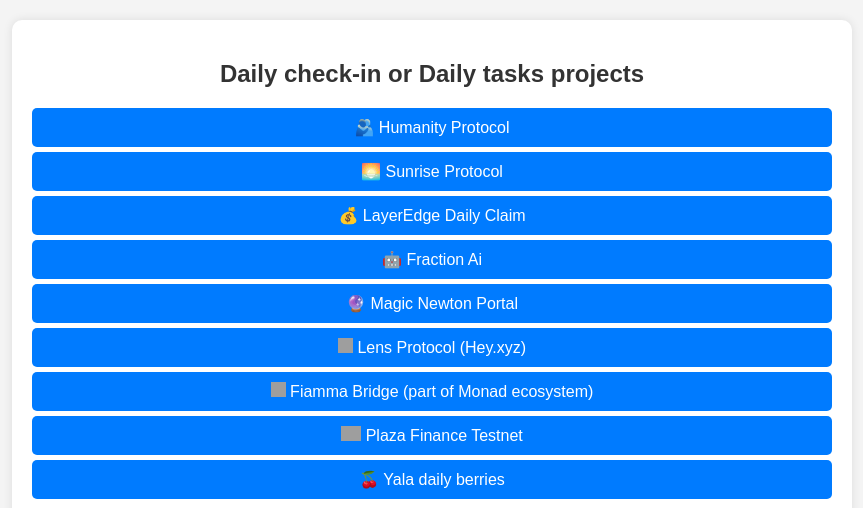
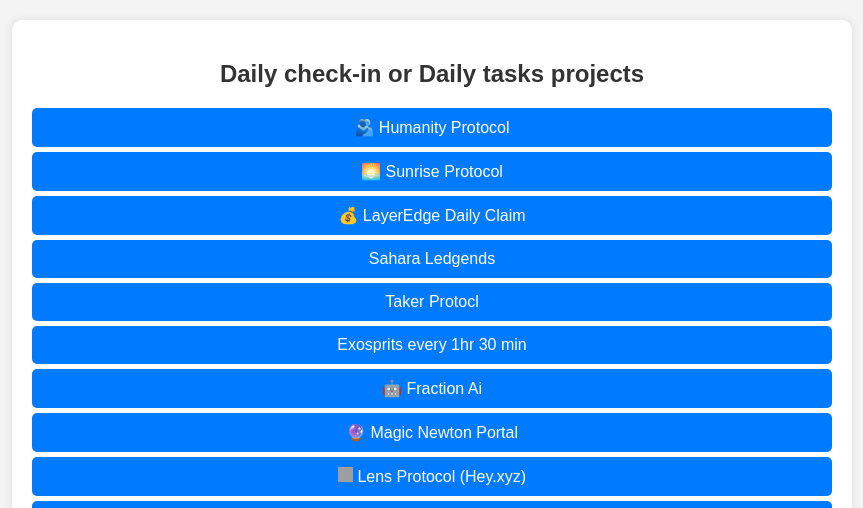
Before and after one commit to byaswanthkrishnakartik/Monad-testnet, a plain HTML site: page index.html in a window 1280 px wide. Shown: the top 508 px of the page, without its empty margins (208-1071 px from the left). Drawn offline with Linux system fonts and the light colour scheme; grey boxes are pictures that could not be loaded.

Commit message:
Update index.html

```diff
--- a/index.html
+++ b/index.html
@@ -73,6 +73,11 @@
         <a href="https://testnet.humanity.org/login" target="_blank">🫂 Humanity Protocol</a>
         <a href="https://testnet.app.sunriselayer.io/" target="_blank">🌅 Sunrise Protocol</a>
         <a href="https://dashboard.layeredge.io/" target="_blank">💰 LayerEdge Daily Claim</a>
+ 	<a href="https://legends.saharalabs.ai/" target="_blank">Sahara Ledgends</a>
+
+        <a href="https://earn.taker.xyz/"target=_blank"> Taker Protocl</a>
+
+        <a href="https://www.exospirits.com/"target=_blank"> Exosprits every 1hr 30 min</a>
 
         <a href="https://dapp.fractionai.xyz/" target="_blank">🤖 Fraction Ai</a>
         <a href="https://www.magicnewton.com/portal" target="_blank">🔮 Magic Newton Portal</a>
```
